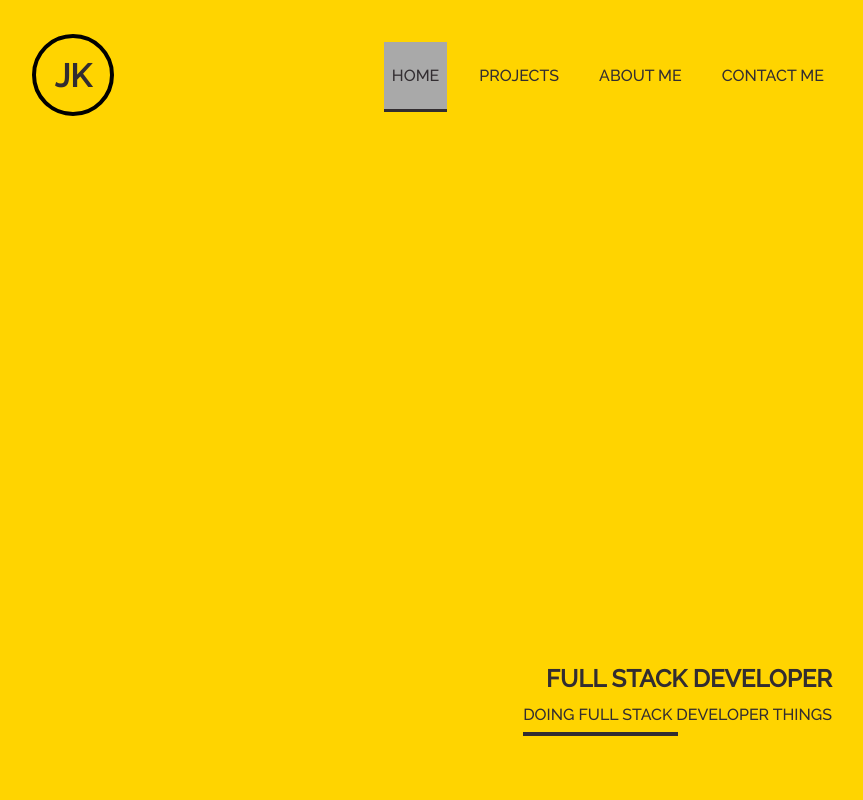
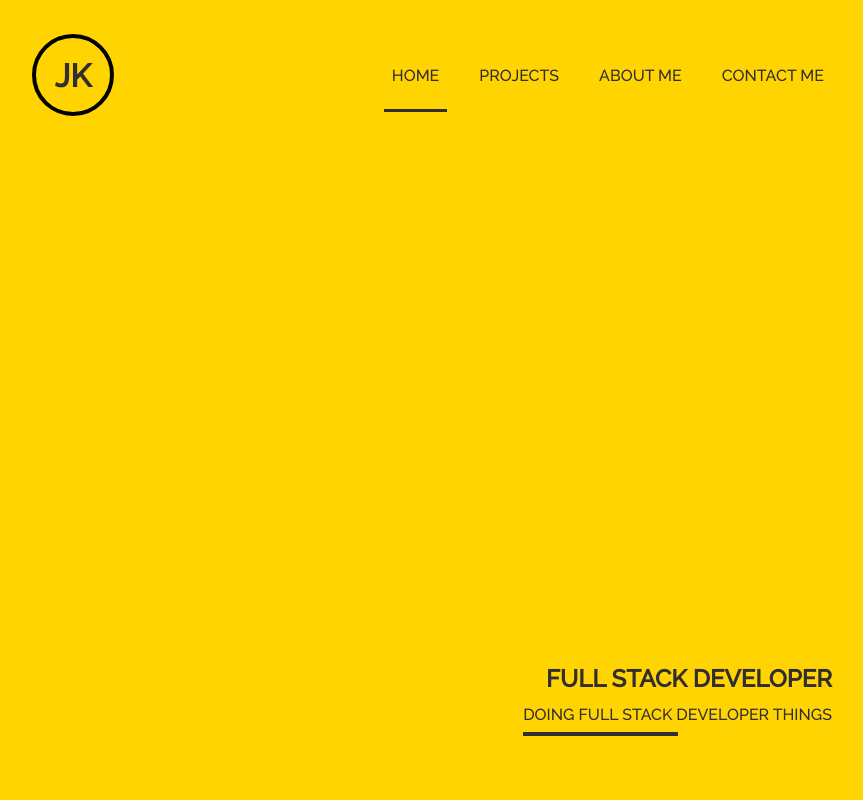
Before and after one commit to JamesAKing/portfolio, a React (Create React App) app: page / in a window 1280 px wide. In both pictures the pointer is over the link "HOME". Shown: the top 800 px of the page, without its empty margins (208-1071 px from the left). Built offline with nearby package versions, Linux system fonts and the light colour scheme.

Commit message:
added new animations to show when desktop links are hovered over

```diff
--- a/src/components/header-nav/HeaderNav.scss
+++ b/src/components/header-nav/HeaderNav.scss
@@ -24,13 +24,35 @@
         text-decoration: none;
         padding: 1.5rem .5rem;
 
-        &:hover {
-            background-color: $color-text-alt;
-        }
-
         &::before, &::after {
             @include absolute-fill;
             content: "";
+            opacity: 0;
+            transition: transform 250ms ease-in-out;
+        }
+
+        &::before {
+            transform: scale(0, 1);
+        }
+
+        &::after {
+            transform: scale(1, 0);
+        }
+
+        &:hover::before, &:hover::after {
+            opacity: 1;
+        }
+
+        &:hover::before {
+            transform: scale(1.2, 1);
+            border-top: 1px solid $color-text;
+            border-bottom: 1px solid $color-text;
+        }
+
+        &:hover::after {
+            transform: scale(1, 1.2);
+            border-left: 1px solid $color-text;
+            border-right: 1px solid $color-text;
         }
 
         &--active {
```
